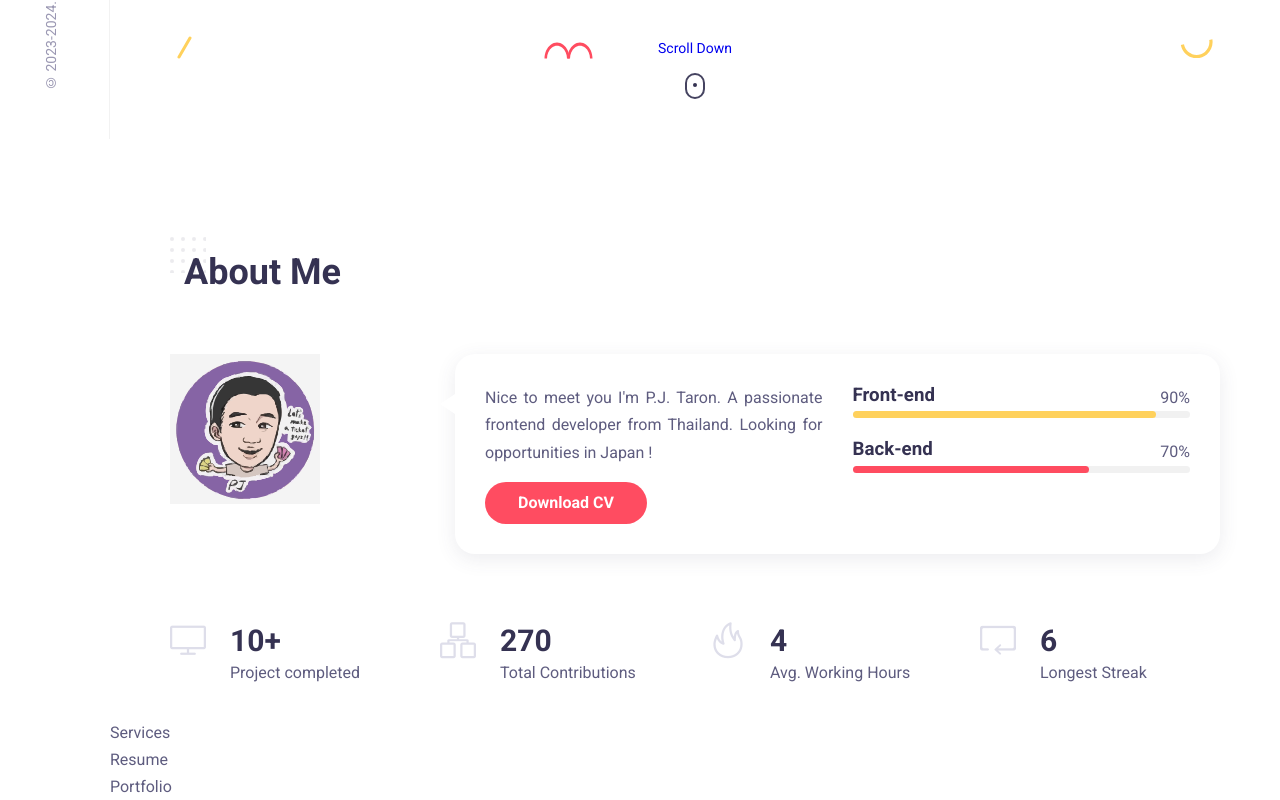
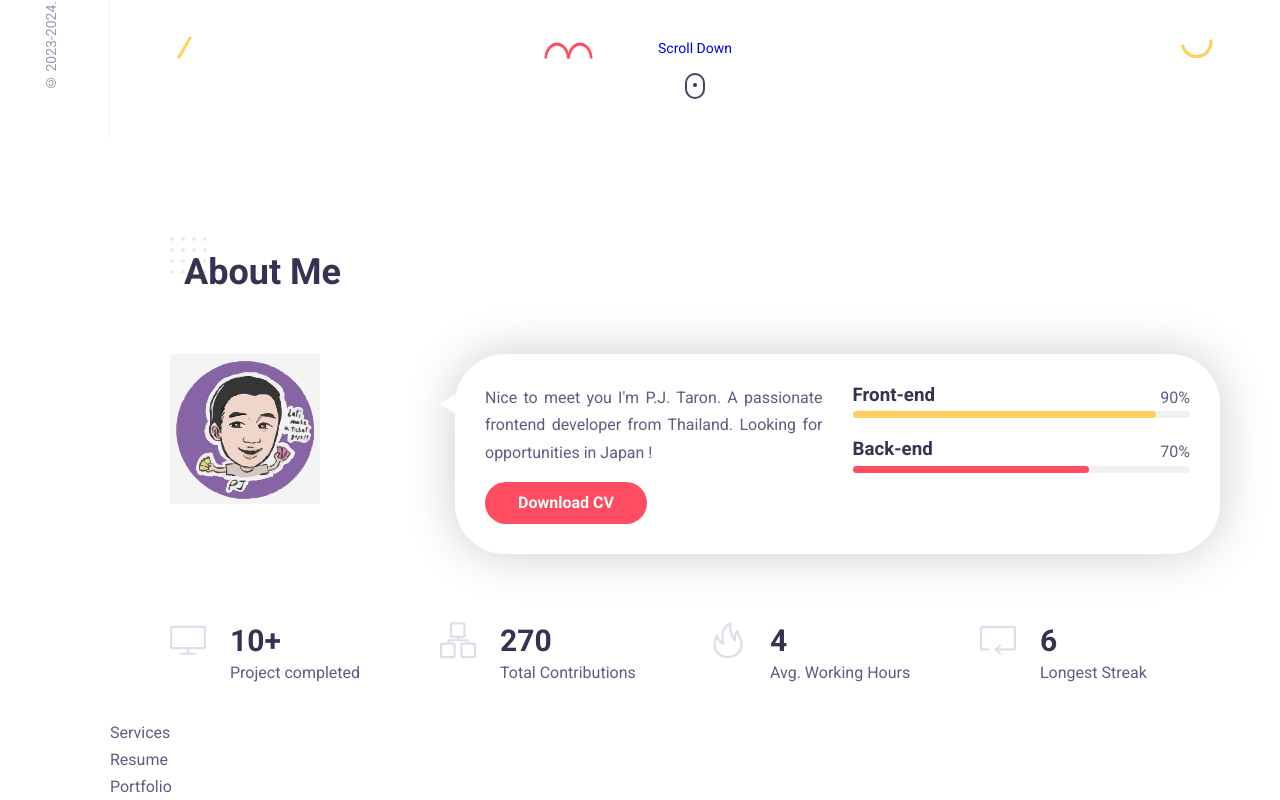
Before and after one commit to jadepeck/My-Profile, a React (Create React App) app: page / in a window 1280 px wide. Shown: the part 661-1461 px from the top of the page. Built offline with nearby package versions, Linux system fonts and the light colour scheme.

Commit message:
fix about intro box

```diff
--- a/src/compponents/about/about.css
+++ b/src/compponents/about/about.css
@@ -1,3 +1,10 @@
+:root {
+  --container-color: #ffffff; /* Set to your desired background color */
+  --shadow: 0 0 50px rgba(0, 0, 0, 0.2); /* Set to your desired box shadow */
+  --border-radius: 50px; /* Set to your desired border radius */
+}
+
+
 .about__img {
   width: 150px;
   height: 150px;
```
